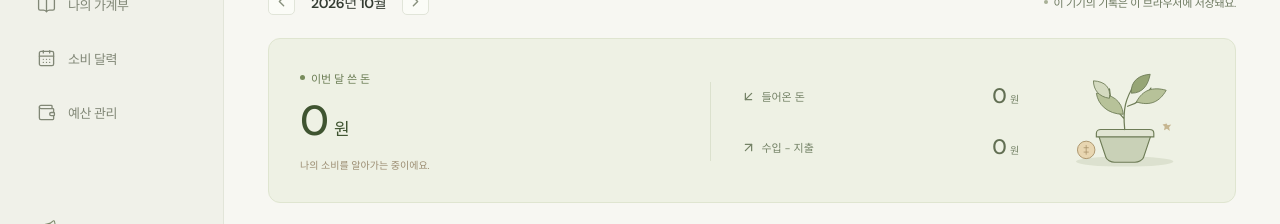
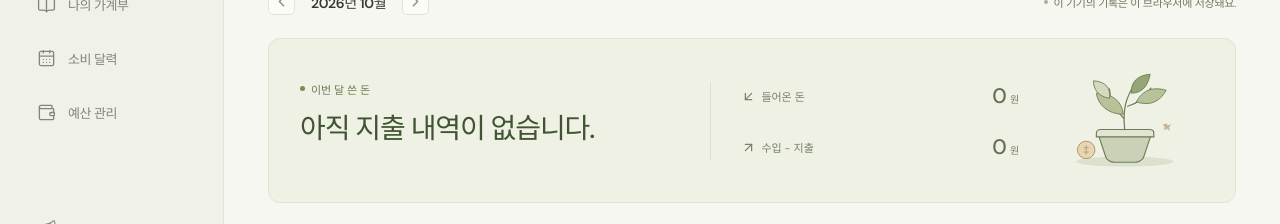
Before and after one commit to k435760-cyber/money, a React (Vite) app: page / in a window 1280 px wide. Shown: the part 262-486 px from the top of the page. Built offline with nearby package versions, Linux system fonts and the light colour scheme; no server answers.

Commit message:
Show clear empty spending message when monthly expenses are zero

```diff
--- a/src/pages/Dashboard.tsx
+++ b/src/pages/Dashboard.tsx
@@ -85,10 +85,17 @@ export function Dashboard({
             <span className="tiny-dot" />
             이번 달 쓴 돈
           </span>
-          <div className="hero-amount">
+          <div className={`hero-amount${expense === 0 ? " hero-empty" : ""}`}>
+            {expense === 0 ? (
+              "아직 지출 내역이 없습니다."
+            ) : (
+              <>
                 {money(expense)}
                 <span>원</span>
+              </>
+            )}
           </div>
+          {expense > 0 && (
             <p className="comparison">
               {previousAmount ? (
                 <>
@@ -111,6 +118,7 @@ export function Dashboard({
                 <span>나의 소비를 알아가는 중이에요.</span>
               )}
             </p>
+          )}
         </div>
         <div className="summary-details">
           <div>
--- a/src/styles.css
+++ b/src/styles.css
@@ -3561,3 +3561,10 @@ select:focus {
     scroll-behavior: auto !important;
   }
 }
+
+.summary-spending .hero-amount.hero-empty {
+  font-size: clamp(19px, 2.5vw, 28px);
+  line-height: 1.6;
+  letter-spacing: -0.04em;
+  white-space: normal;
+}
```
Also changed, not shown: 11 other files (tests, documents, lock files or other folders). Lines whose indentation alone changed are shown as unchanged.
